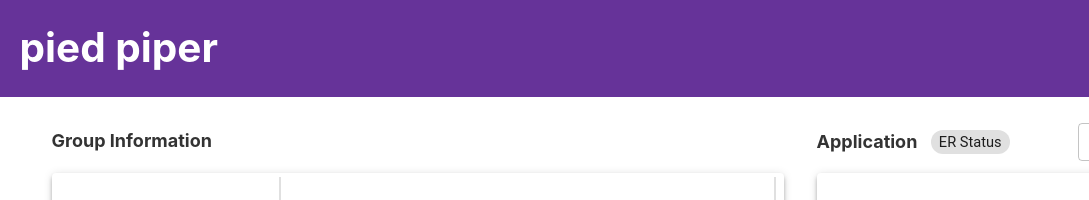
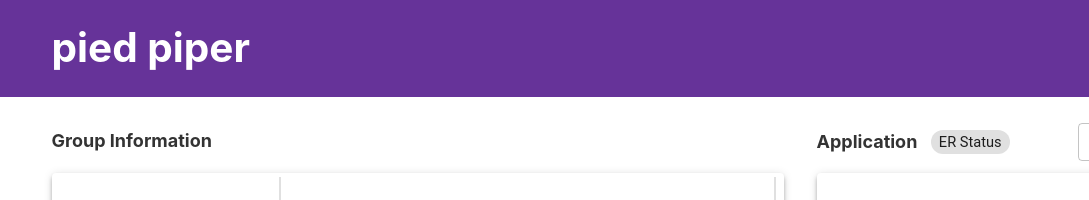
Before and after one commit to bgott/word_brown, a Gatsby site: page / in a window 1280 px wide. Shown: the top 200 px of the page, 0-1089 px from the left. Built offline with nearby package versions, Linux system fonts and the light colour scheme; Gatsby itself is replaced by a stand-in of ours.

Commit message:
fix header alignment

```diff
--- a/src/components/header.js
+++ b/src/components/header.js
@@ -12,7 +12,7 @@
     <div
       style={{
         margin: `0 auto`,
-        maxWidth: 1440,
+        maxWidth: '95%',
         padding: `1.45rem 1.0875rem`,
       }}
     >
```
